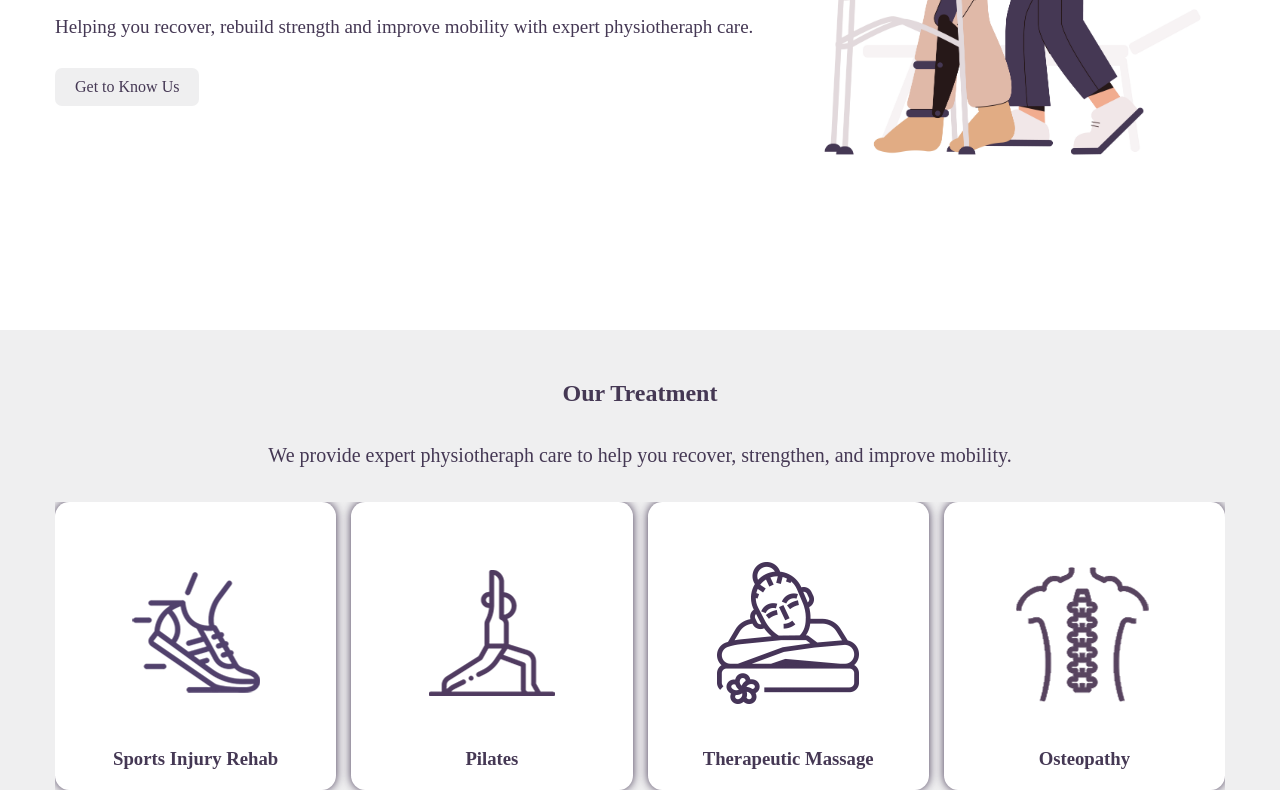
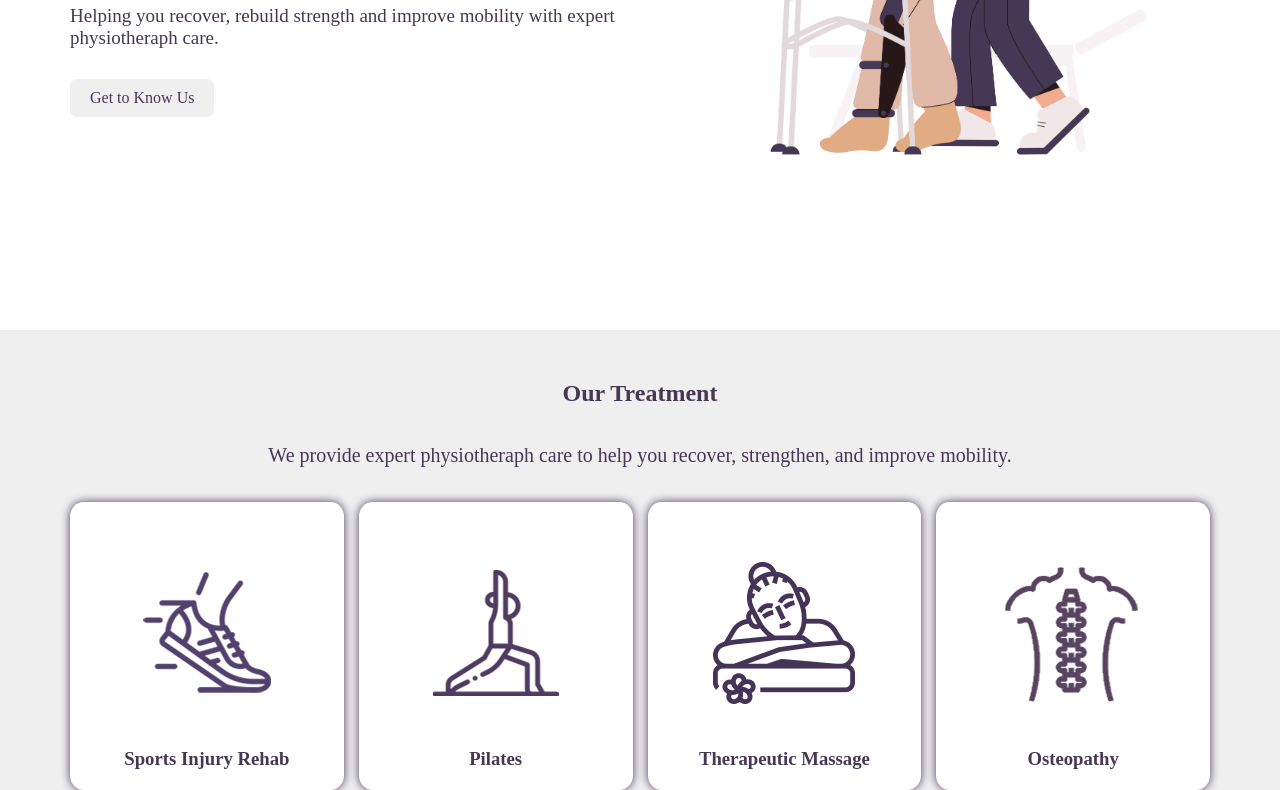
Before and after one commit to fatima448/personal-website, a plain HTML site: page index.html in a window 1280 px wide. Shown: the part 322-1112 px from the top of the page. Drawn offline with Linux system fonts and the light colour scheme; a web font is replaced by a local one.

Commit message:
Update style.css

```diff
--- a/css/style.css
+++ b/css/style.css
@@ -9,7 +9,6 @@
     padding: 0;
     margin: 0;
     box-sizing: border-box;
-    overflow-x:hidden;
 }
 
 body {
@@ -27,6 +26,8 @@ html {
 .container {
     max-width: 100%;
     width: 100%;
+    padding-left: 15px;
+    padding-right: 15px;
     margin-left: auto;
     margin-right: auto;
 
```
